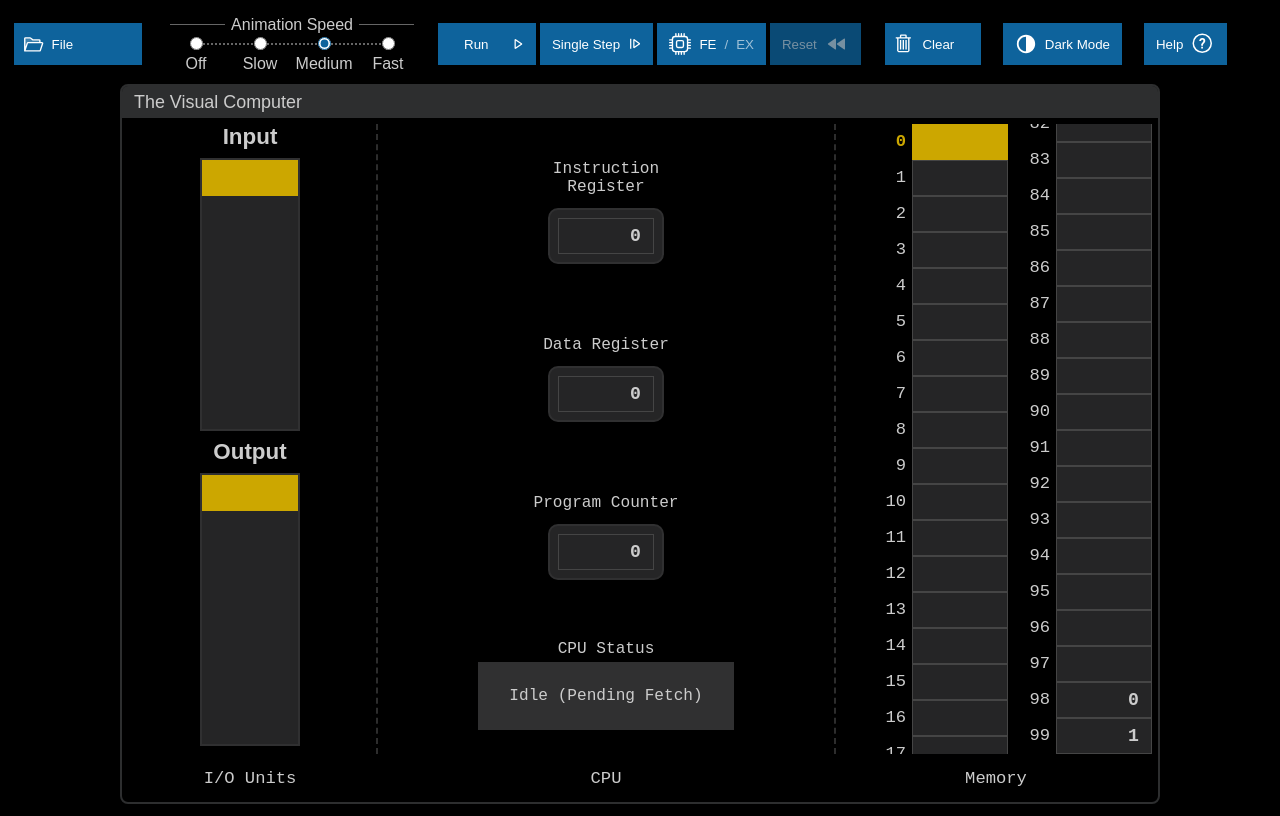
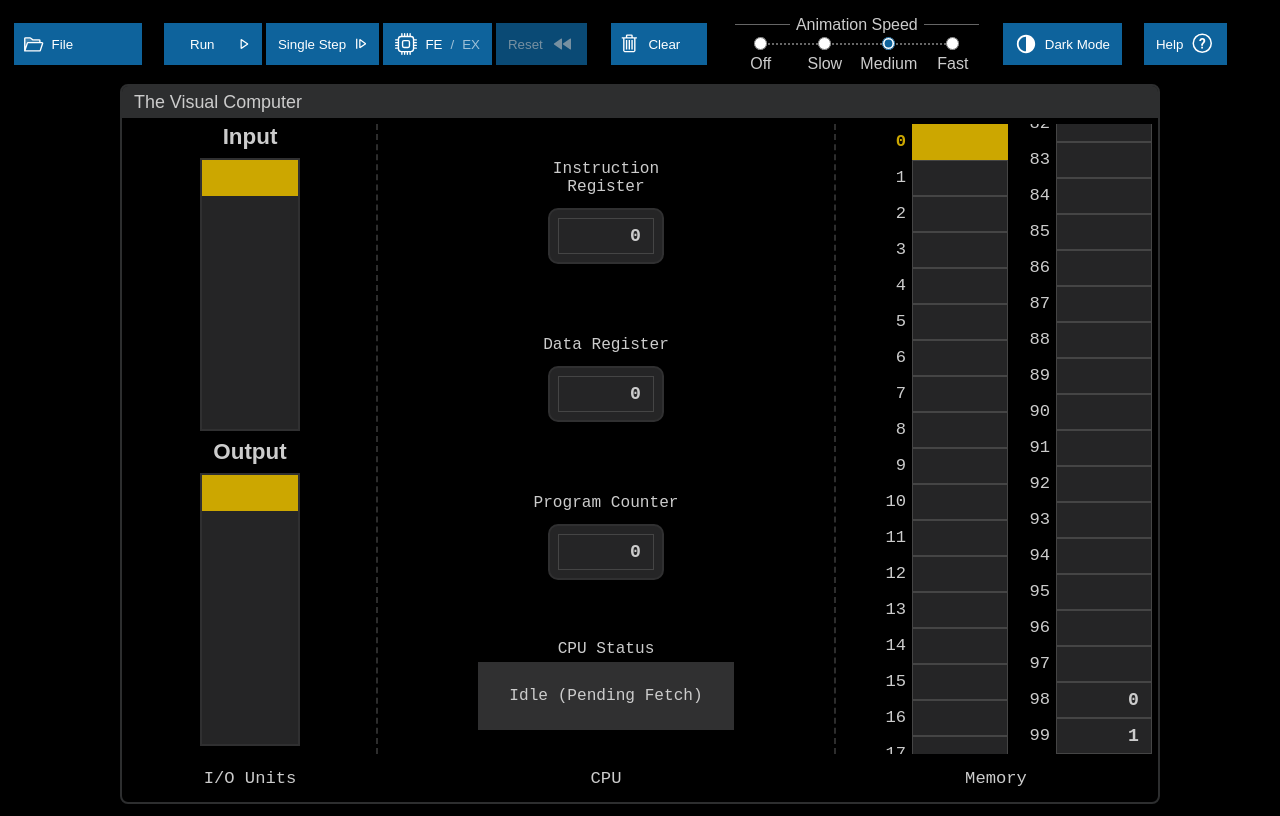
Before and after one commit to rafrafraf1/vic-ide-fork, a React (Vite) app: page / in a window 1280 px wide. Built offline with nearby package versions, Linux system fonts and the light colour scheme.

Commit message:
Move the toolbar Animation Speed Selector

```diff
--- a/src/UI/Toolbar.tsx
+++ b/src/UI/Toolbar.tsx
@@ -264,13 +264,6 @@ export const Toolbar = React.memo(function Toolbar(
         />
       ) : null}
       <Separator />
-      <AnimationSpeedSelector
-        className="Toolbar-AnimationSpeedSelector"
-        uiString={uiString}
-        animationSpeed={animationSpeed}
-        onAnimationSpeedChange={onAnimationSpeedChange}
-      />
-      <Separator />
       <RunButton
         className="Toolbar-Button"
         uiString={uiString}
@@ -336,6 +329,13 @@ export const Toolbar = React.memo(function Toolbar(
         ]}
         disabled={simulationActive(simulationState)}
         onValueClick={handleClearClick}
+      />
+      <Separator />
+      <AnimationSpeedSelector
+        className="Toolbar-AnimationSpeedSelector"
+        uiString={uiString}
+        animationSpeed={animationSpeed}
+        onAnimationSpeedChange={onAnimationSpeedChange}
       />
       {showThemeSwitcher ? (
         <>
```
